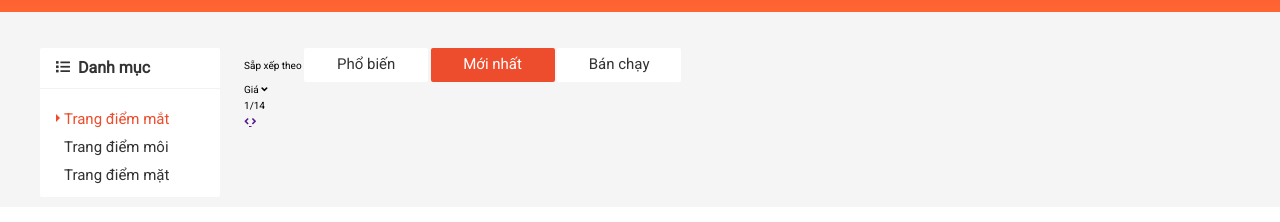
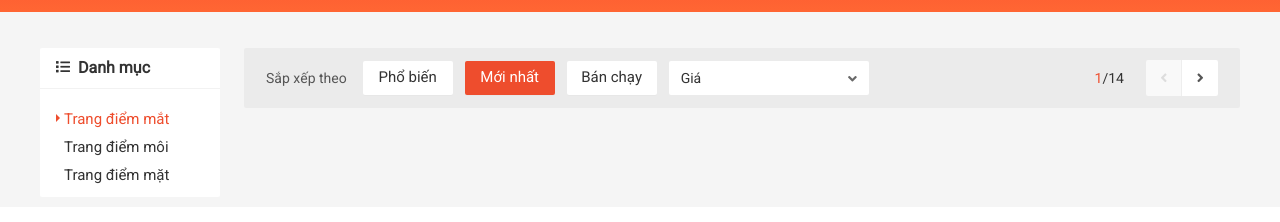
Before and after one commit to LongKool59/MuaDiShop, a plain HTML site: page index.html in a window 1280 px wide. Shown: the part 108-330 px from the top of the page. Drawn offline with nearby package versions, Linux system fonts and the light colour scheme.

Commit message:
101. CSS Home filter

```diff
--- a/assets/css/base.css
+++ b/assets/css/base.css
@@ -132,3 +132,65 @@ html {
   background-color: #c3c3c3;
   color: #949494;
 }
+
+.select-input {
+  position: relative;
+  height: 34px;
+  padding: 0 12px;
+  border-radius: 2px;
+  background-color: var(--white-color);
+  min-width: 200px;
+  display: flex;
+  justify-content: space-between;
+  align-items: center;
+  cursor: pointer;
+}
+
+.select-input__label {
+  font-size: 1.4rem;
+  color: var(--text-color);
+}
+
+.select-input__icon {
+  font-size: 1.4rem;
+  color: #696969;
+  position: relative;
+  top: 1px;
+}
+
+.select-input:hover .select-input__list {
+  display: block;
+}
+
+.select-input__list {
+  position: absolute;
+  left: 0;
+  right: 0;
+  top: 80%;
+  border-radius: 2px;
+  background-color: var(--white-color);
+  list-style: none;
+  padding: 10px 16px;
+  display: none;
+}
+
+.select-input__list::before {
+  content: '';
+  position: absolute;
+  top: -9px;
+  left: 0;
+  height: 10px;
+  width: 100%;
+}
+
+.select-input__link {
+  text-decoration: none;
+  font-size: 1.4rem;
+  color: var(--text-color);
+  display: block;
+  padding: 5px 0;
+}
+
+.select-input__link:hover {
+  color: var(--primary-color);
+}
--- a/assets/css/main.css
+++ b/assets/css/main.css
@@ -875,3 +875,74 @@
 }
 
 /* Home sort + filter */
+
+.home-filter {
+  background-color: rgba(0, 0, 0, 0.04);
+  display: flex;
+  align-items: center;
+  padding: 12px 22px;
+  border-radius: 2px;
+}
+
+.home-filter__label {
+  font-size: 1.4rem;
+  color: #555;
+  margin-right: 16px;
+}
+
+.home-filter__btn {
+  margin-right: 12px;
+  min-width: 90px;
+  box-shadow: 0 1px 1px 0 rgb(0 0 0 / 2%);
+}
+
+.home-filter__page {
+  display: flex;
+  align-items: center;
+  margin-left: auto;
+}
+
+.home-filter__page-num {
+  font-size: 1.4rem;
+  color: var(--text-color);
+  margin-right: 22px;
+}
+
+.home-filter__page-current {
+  color: var(--primary-color);
+}
+
+.home-filter__page-control {
+  width: 72px;
+  height: 36px;
+  display: flex;
+  border-radius: 2px;
+  overflow: hidden;
+}
+
+.home-filter__page-btn {
+  display: flex;
+  flex: 1;
+  background-color: var(--white-color);
+  text-decoration: none;
+  box-shadow: 0 1px 1px 0 rgb(0 0 0 / 2%);
+}
+
+.home-filter__page-btn--disabled {
+  cursor: default;
+  background-color: #f9f9f9;
+}
+
+.home-filter__page-btn--disabled .home-filter__page-icon {
+  color: #dddddd;
+}
+
+.home-filter__page-btn:first-child {
+  border-right: 1px solid #eee;
+}
+
+.home-filter__page-icon {
+  margin: auto;
+  font-size: 1.4rem;
+  color: #555;
+}
--- a/index.html
+++ b/index.html
@@ -444,27 +444,47 @@
 
             <div class="grid__column-10">
               <div class="home-filter">
-                <span class="home-filter__label">Sẵp xếp theo</span>
-                <button class="btn">Phổ biến</button>
-                <button class="btn btn--primary">Mới nhất</button>
-                <button class="btn">Bán chạy</button>
+                <span class="home-filter__label">Sắp xếp theo</span>
+                <button class="home-filter__btn btn">Phổ biến</button>
+                <button class="home-filter__btn btn btn--primary">
+                  Mới nhất
+                </button>
+                <button class="home-filter__btn btn">Bán chạy</button>
 
                 <div class="select-input">
                   <span class="select-input__label">Giá</span>
-                  <i class="fas fa-angle-down"></i>
+                  <i class="select-input__icon fas fa-angle-down"></i>
+
+                  <ul class="select-input__list">
+                    <li class="select-input__item">
+                      <a href="" class="select-input__link">
+                        Giá: Thấp đến Cao
+                      </a>
+                    </li>
+                    <li class="select-input__item">
+                      <a href="" class="select-input__link">
+                        Giá: Cao đến Thấp
+                      </a>
+                    </li>
+                  </ul>
                 </div>
 
-                <div class="home--filter__page">
-                  <span class="home--filter__page-num">
-                    <span class="home--filter__page-current">1</span>/14
+                <div class="home-filter__page">
+                  <span class="home-filter__page-num">
+                    <span class="home-filter__page-current">1</span>/14
                   </span>
 
-                  <div class="home--filter__page-control">
-                    <a href="" class="home--filter__page-btn">
-                      <i class="fas fa-angle-left"></i>
+                  <div class="home-filter__page-control">
+                    <a
+                      href=""
+                      class="
+                        home-filter__page-btn home-filter__page-btn--disabled
+                      "
+                    >
+                      <i class="home-filter__page-icon fas fa-angle-left"></i>
                     </a>
-                    <a href="" class="home--filter__page-btn">
-                      <i class="fas fa-angle-right"></i>
+                    <a href="" class="home-filter__page-btn">
+                      <i class="home-filter__page-icon fas fa-angle-right"></i>
                     </a>
                   </div>
                 </div>
```
